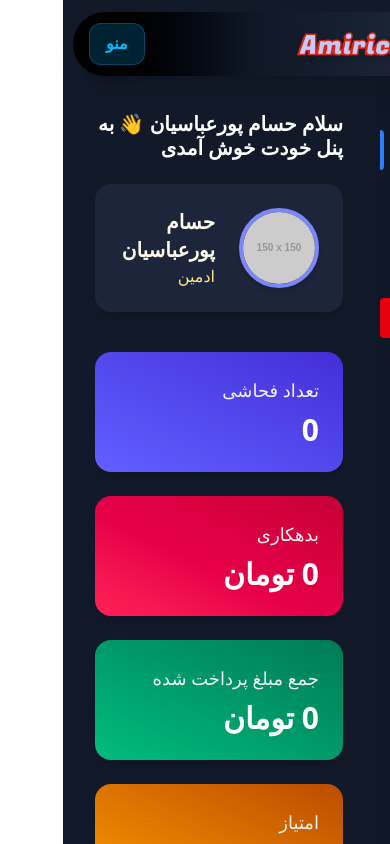
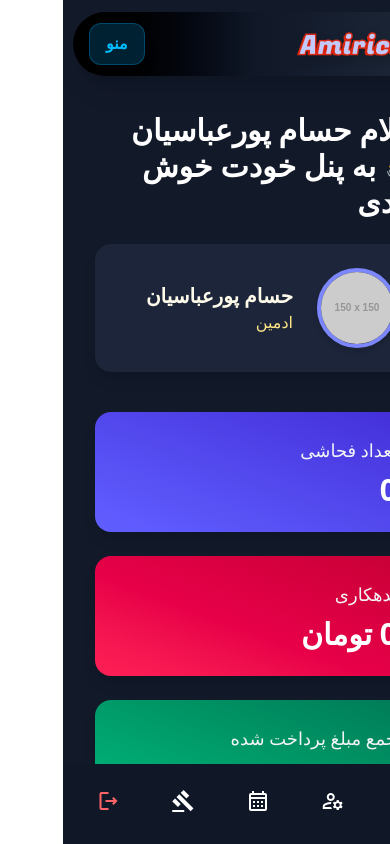
Before and after one commit to HesamPourabbasian/Amirica_front, a Vue app: page /admin in a window 390 px wide. Built offline with nearby package versions, Linux system fonts and the light colour scheme; a web font is replaced by a local one.

Commit message:
added dock to mobile view admin dash panel

```diff
--- a/src/components/AdminDashboard.vue
+++ b/src/components/AdminDashboard.vue
@@ -3,11 +3,9 @@
   <div class="h-[80px] bg-[#121929]"></div>
 
   <!-- Grid Layout -->
-  <div
-    class="grid grid-cols-[20%_80%] md:grid-cols-[20%_80%] h-[calc(100vh-80px)]"
-  >
-    <!-- Sidebar (right side in RTL) -->
-    <div dir="rtl" class="bg-gray-900 overflow-hidden">
+  <div class="grid grid-cols-1 sm:grid-cols-[20%_80%] h-[calc(100vh-80px)]">
+    <!-- Sidebar (desktop only, right side in RTL) -->
+    <div dir="rtl" class="hidden sm:block bg-gray-900 overflow-hidden">
       <AdminSidebar />
     </div>
 
@@ -69,11 +67,48 @@
       </div>
     </div>
   </div>
+
+  <!-- Mobile Dock (DaisyUI) -->
+  <div class="sm:hidden fixed bottom-0 left-0 right-0 z-50">
+    <div class="dock bg-gray-900 text-white">
+      <div class="dock-item">
+        <router-link to="/admin" :class="{ active: isActive('/admin') }">
+          <span class="material-icons-outlined"> dashboard </span>
+        </router-link>
+      </div>
+      <div class="dock-item">
+        <router-link
+            to="/edit-profile-admin"
+            :class="{ active: isActive('/edit-profile-admin') }"
+        >
+          <span class="material-icons-outlined"> manage_accounts </span>
+        </router-link>
+      </div>
+      <div class="dock-item">
+        <router-link to="/cal_ed" :class="{ active: isActive('/cal_ed') }">
+          <span class="material-icons-outlined"> calendar_month </span>
+        </router-link>
+      </div>
+      <div class="dock-item">
+        <router-link to="/violations" :class="{ active: isActive('/violations') }">
+          <span class="material-icons-outlined"> gavel </span>
+        </router-link>
+      </div>
+      <div class="dock-item">
+        <router-link to="/" class="text-red-400">
+          <span class="material-icons-outlined"> logout </span>
+        </router-link>
+      </div>
+    </div>
+  </div>
 </template>
 
 <script setup>
 import AdminSidebar from "./AdminSidebar.vue";
 import { reactive } from "vue";
+import { useRoute } from "vue-router";
+
+const route = useRoute();
 
 const admin = reactive({
   name: "حسام پورعباسیان",
@@ -87,22 +122,25 @@ const stats = reactive({
   paid: 0,
   score: 0,
 });
+
+const isActive = (path) => route.path === path;
 </script>
 
 <style scoped>
-::-webkit-scrollbar {
-  width: 8px;
+@import url("https://fonts.googleapis.com/icon?family=Material+Icons+Outlined");
+
+.dock {
+  height: 80px;
 }
-::-webkit-scrollbar-thumb {
-  background: #374151;
-  border-radius: 8px;
+
+.dock-item {
+  flex: 1;
+  display: flex;
+  justify-content: center;
+  align-items: center;
 }
-::-webkit-scrollbar-track {
-  background: #121929;
-}
-@media (max-width: 700px) {
-  h1 {
-    font-size: 20px;
-  }
+
+.dock :deep(.active) {
+  color: #3b82f6; /* blue-500 */
 }
 </style>
--- a/src/components/AdminSidebar.vue
+++ b/src/components/AdminSidebar.vue
@@ -1,110 +1,76 @@
 <template>
+  <!-- Desktop Sidebar -->
   <div
-    class="side h-full bg-gray-900 text-white flex flex-col p-[5px] sm:p-4 shadow-lg pt-[50px]"
-
+      class="hidden sm:flex side h-full bg-gray-900 text-white flex-col p-[5px] sm:p-4 shadow-lg pt-[50px]"
   >
-    <!-- Header only on large screens -->
+    <!-- Header -->
     <h2 class="hidden sm:block text-2xl font-bold mb-6 text-right">
       منوی ادمین
     </h2>
 
     <!-- Dashboard -->
     <router-link :class="linkClass('/admin')" to="/admin">
-      <span
-        class="material-icons-outlined text-gray-200 group-hover:text-white transition-colors"
-      >
-        dashboard
-      </span>
-      <span
-        class="hidden sm:inline ml-3 font-medium group-hover:text-white transition-colors"
-      >
-        داشبورد
-      </span>
-      <span
-        v-if="isActive('/admin')"
-        class="absolute left-0 top-0 h-full w-1 bg-blue-500 rounded-tr rounded-br"
-      ></span>
+      <span class="material-icons-outlined"> dashboard </span>
+      <span class="hidden sm:inline ml-3"> داشبورد </span>
     </router-link>
 
     <!-- Edit Profile -->
-    <router-link
-      :class="linkClass('/edit-profile-admin')"
-      to="/edit-profile-admin"
-    >
-      <span
-        class="material-icons-outlined text-gray-200 group-hover:text-white transition-colors"
-      >
-        manage_accounts
-      </span>
-      <span
-        class="hidden sm:inline ml-3 font-medium group-hover:text-white transition-colors"
-      >
-        ویرایش پروفایل ادمین
-      </span>
-      <span
-        v-if="isActive('/edit-profile-admin')"
-        class="absolute left-0 top-0 h-full w-1 bg-blue-500 rounded-tr rounded-br"
-      ></span>
+    <router-link :class="linkClass('/edit-profile-admin')" to="/edit-profile-admin">
+      <span class="material-icons-outlined"> manage_accounts </span>
+      <span class="hidden sm:inline ml-3"> ویرایش پروفایل ادمین </span>
     </router-link>
 
-    <!-- Calendar Edit -->
+    <!-- Calendar -->
     <router-link :class="linkClass('/cal_ed')" to="/cal_ed">
-      <span
-        class="material-icons-outlined text-gray-200 group-hover:text-white transition-colors"
-      >
-        calendar_month
-      </span>
-      <span
-        class="hidden sm:inline ml-3 font-medium group-hover:text-white transition-colors"
-      >
-        ویرایش تقویم
-      </span>
-      <span
-        v-if="isActive('/cal_ed')"
-        class="absolute left-0 top-0 h-full w-1 bg-blue-500 rounded-tr rounded-br"
-      ></span>
+      <span class="material-icons-outlined"> calendar_month </span>
+      <span class="hidden sm:inline ml-3"> ویرایش تقویم </span>
     </router-link>
 
     <!-- Violations -->
     <router-link :class="linkClass('/violations')" to="/violations">
-      <span
-        class="material-icons-outlined text-gray-200 group-hover:text-white transition-colors"
-      >
-        gavel
-      </span>
-      <span
-        class="hidden sm:inline ml-3 font-medium group-hover:text-white transition-colors"
-      >
-        ثبت خلافی کاربران
-      </span>
-      <span
-        v-if="isActive('/violations')"
-        class="absolute left-0 top-0 h-full w-1 bg-blue-500 rounded-tr rounded-br"
-      ></span>
+      <span class="material-icons-outlined"> gavel </span>
+      <span class="hidden sm:inline ml-3"> ثبت خلافی کاربران </span>
     </router-link>
 
     <!-- Logout -->
     <router-link
-      class="p-2 rounded flex justify-center sm:justify-start items-center gap-2 transition-all duration-300 bg-red-600 hover:bg-red-700 group relative mt-2"
-      to="/"
+        class="p-2 rounded flex items-center gap-2 bg-red-600 hover:bg-red-700 mt-2"
+        to="/"
     >
-      <span
-        class="material-icons-outlined text-gray-200 group-hover:text-white transition-colors"
+      <span class="material-icons-outlined"> logout </span>
+      <span class="hidden sm:inline ml-3"> خروج </span>
+    </router-link>
+  </div>
+
+  <!-- Mobile Dock -->
+  <div
+      class="sm:hidden fixed bottom-0 left-0 right-0 bg-gray-900 text-white shadow-lg"
+  >
+    <div class="btm-nav h-16 text-xl">
+      <router-link to="/admin" :class="{ active: isActive('/admin') }">
+        <span class="material-icons-outlined"> dashboard </span>
+      </router-link>
+      <router-link
+          to="/edit-profile-admin"
+          :class="{ active: isActive('/edit-profile-admin') }"
       >
-        logout
-      </span>
-      <span
-        class="hidden sm:inline ml-3 font-medium group-hover:text-white transition-colors"
-      >
-        خروج
-      </span>
-    </router-link>
+        <span class="material-icons-outlined"> manage_accounts </span>
+      </router-link>
+      <router-link to="/cal_ed" :class="{ active: isActive('/cal_ed') }">
+        <span class="material-icons-outlined"> calendar_month </span>
+      </router-link>
+      <router-link to="/violations" :class="{ active: isActive('/violations') }">
+        <span class="material-icons-outlined"> gavel </span>
+      </router-link>
+      <router-link to="/" class="text-red-500">
+        <span class="material-icons-outlined"> logout </span>
+      </router-link>
+    </div>
   </div>
 </template>
 
 <script setup>
 import { useRoute } from "vue-router";
-import { computed } from "vue";
 
 const route = useRoute();
 
@@ -112,14 +78,18 @@ const linkClass = () => [
   "p-2 sm:p-3 rounded flex justify-center sm:justify-start items-center gap-2 transition-colors duration-300 relative group hover:bg-gray-800",
 ];
 
-const isActive = (path) => computed(() => route.path === path).value;
+const isActive = (path) => route.path === path;
 </script>
 
 <style>
 @import url("https://fonts.googleapis.com/icon?family=Material+Icons+Outlined");
-.side {
-  padding-top: 50px;
-  padding-right: 20px !important;
+
+.btm-nav {
+  height: 70px !important; /* bigger dock */
+  font-size: 1.5rem; /* bigger icons */
 }
 
+.btm-nav :deep(.active) {
+  color: #3b82f6; /* blue-500 highlight */
+}
 </style>
--- a/src/components/calendar_editor.vue
+++ b/src/components/calendar_editor.vue
@@ -3,14 +3,18 @@
   <div class="h-[80px] bg-[#121929] shadow-md flex items-center px-6"></div>
 
   <!-- Grid Layout -->
-  <div class="grid grid-cols-5 min-h-screen bg-gradient-to-br from-[#121929] via-[#1b2436] to-[#121929] text-white">
-    <!-- Sidebar -->
-    <div class="col-span-1 bg-gray-900/90 backdrop-blur-md border-r border-gray-800 shadow-lg h-screen sticky top-0">
+  <div
+      class="grid grid-cols-5 min-h-screen bg-gradient-to-br from-[#121929] via-[#1b2436] to-[#121929] text-white"
+  >
+    <!-- Sidebar (desktop only) -->
+    <div
+        class="hidden md:block col-span-1 bg-gray-900/90 backdrop-blur-md border-r border-gray-800 shadow-lg h-screen sticky top-0"
+    >
       <AdminSidebar />
     </div>
 
     <!-- Main Content -->
-    <div class="col-span-4 p-6  h-screen ">
+    <div class="col-span-5 md:col-span-4 p-6 h-screen">
       <!-- Title -->
       <h2
           class="text-4xl font-extrabold mb-12 text-center bg-gradient-to-r from-indigo-400 to-pink-400 bg-clip-text text-transparent tracking-tight"
@@ -53,7 +57,9 @@
       <div
           class="bg-white/90 text-gray-800 p-8 rounded-2xl shadow-2xl w-full sm:w-[80%] md:w-[55%] mx-auto backdrop-blur-md border border-gray-200 mb-12"
       >
-        <h3 class="text-2xl font-bold mb-6 text-indigo-700 flex items-center gap-2">
+        <h3
+            class="text-2xl font-bold mb-6 text-indigo-700 flex items-center gap-2"
+        >
           📌 ایونت‌های ثبت شده
         </h3>
 
@@ -81,6 +87,37 @@
         <p v-else class="text-gray-500 text-center italic">
           🚫 هیچ ایونتی ثبت نشده است.
         </p>
+      </div>
+    </div>
+  </div>
+
+  <!-- 🚀 Mobile Dock -->
+  <div class="md:hidden fixed bottom-0 left-0 right-0 z-50">
+    <div class="dock bg-gray-900 text-white">
+      <div class="dock-item">
+        <router-link to="/admin">
+          <span class="material-icons-outlined"> dashboard </span>
+        </router-link>
+      </div>
+      <div class="dock-item">
+        <router-link to="/edit-profile-admin">
+          <span class="material-icons-outlined"> manage_accounts </span>
+        </router-link>
+      </div>
+      <div class="dock-item">
+        <router-link to="/cal_ed">
+          <span class="material-icons-outlined"> calendar_month </span>
+        </router-link>
+      </div>
+      <div class="dock-item">
+        <router-link to="/violations">
+          <span class="material-icons-outlined"> gavel </span>
+        </router-link>
+      </div>
+      <div class="dock-item">
+        <router-link to="/" class="text-red-400">
+          <span class="material-icons-outlined"> logout </span>
+        </router-link>
       </div>
     </div>
   </div>
@@ -113,7 +150,20 @@ export default {
 </script>
 
 <style scoped>
+@import url("https://fonts.googleapis.com/icon?family=Material+Icons+Outlined");
+
 body {
   direction: rtl;
 }
+
+.dock {
+  height: 80px;
+  display: flex;
+}
+.dock-item {
+  flex: 1;
+  display: flex;
+  justify-content: center;
+  align-items: center;
+}
 </style>
--- a/src/components/violations.vue
+++ b/src/components/violations.vue
@@ -41,7 +41,7 @@ const submitFoul = () => {
 </script>
 
 <template>
-  <!-- نوتیفیکیشن بیرون از گرید -->
+  <!-- نوتیفیکیشن -->
   <transition name="fade">
     <div
         v-if="notification.visible"
@@ -51,13 +51,17 @@ const submitFoul = () => {
     </div>
   </transition>
 
-  <div class="h-[70px] bg-[#121929]"></div>
+  <!-- Topbar -->
+  <div class="h-[80px] bg-[#121929]"></div>
 
-  <div class="grid grid-cols-[20%_80%] min-h-screen">
-    <!-- سایدبار -->
+  <!-- Grid -->
+  <div class="grid grid-cols-1 md:grid-cols-[20%_80%] min-h-screen">
+    <!-- Sidebar (desktop only) -->
+    <div class="hidden md:block">
       <AdminSidebar />
+    </div>
 
-    <!-- بخش ثبت خلافی -->
+    <!-- Main Content -->
     <div class="p-8 bg-[#1b1f2a] text-white">
       <h2 class="text-3xl font-bold mb-8">ثبت خلافی کاربر</h2>
 
@@ -109,9 +113,42 @@ const submitFoul = () => {
       </div>
     </div>
   </div>
+
+  <!-- 🚀 Mobile Dock -->
+  <div class="md:hidden fixed bottom-0 left-0 right-0 z-50">
+    <div class="dock bg-gray-900 text-white">
+      <div class="dock-item">
+        <router-link to="/admin">
+          <span class="material-icons-outlined"> dashboard </span>
+        </router-link>
+      </div>
+      <div class="dock-item">
+        <router-link to="/edit-profile-admin">
+          <span class="material-icons-outlined"> manage_accounts </span>
+        </router-link>
+      </div>
+      <div class="dock-item">
+        <router-link to="/cal_ed">
+          <span class="material-icons-outlined"> calendar_month </span>
+        </router-link>
+      </div>
+      <div class="dock-item">
+        <router-link to="/violations">
+          <span class="material-icons-outlined"> gavel </span>
+        </router-link>
+      </div>
+      <div class="dock-item">
+        <router-link to="/" class="text-red-400">
+          <span class="material-icons-outlined"> logout </span>
+        </router-link>
+      </div>
+    </div>
+  </div>
 </template>
 
 <style scoped>
+@import url("https://fonts.googleapis.com/icon?family=Material+Icons+Outlined");
+
 .fade-enter-active,
 .fade-leave-active {
   transition: opacity 0.5s;
@@ -120,4 +157,16 @@ const submitFoul = () => {
 .fade-leave-to {
   opacity: 0;
 }
+
+/* Dock */
+.dock {
+  height: 70px;
+  display: flex;
+}
+.dock-item {
+  flex: 1;
+  display: flex;
+  justify-content: center;
+  align-items: center;
+}
 </style>
```
Also changed, not shown: src/components/AdminProfileEdit.vue (+5 -2 lines). Lines whose indentation alone changed are shown as unchanged.
